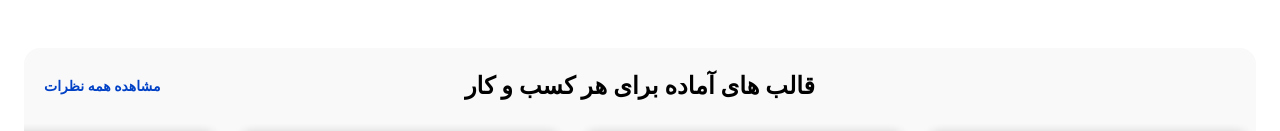
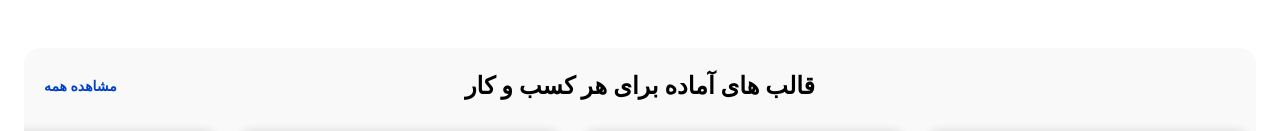
Before and after one commit to MohammadSoleimanikia/webetom, a Next.js app: page / in a window 1280 px wide. Shown: the part 821-952 px from the top of the page. Built offline with nearby package versions, Linux system fonts and the light colour scheme; what @mui/material-nextjs would draw is missing.

Commit message:
UI : fix typo

```diff
--- a/src/sections/templates/index.tsx
+++ b/src/sections/templates/index.tsx
@@ -26,7 +26,7 @@ export default function TemplateSection() {
 
         <div className="w-full text-left sm:absolute sm:left-3 sm:w-auto">
           <Button variant="text" className="text-sm">
-            مشاهده همه نظرات
+            مشاهده همه
           </Button>
         </div>
       </div>
```
